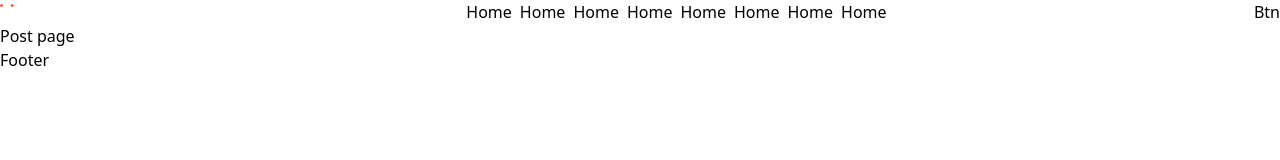
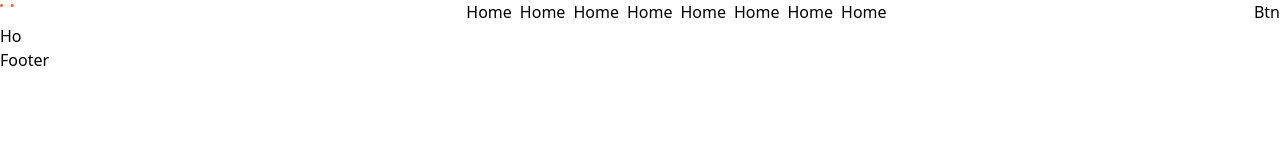
Before and after one commit to nexteraweb/upland, a Next.js app: page /post in a window 1280 px wide. Shown: the top 160 px of the page. Built offline with nearby package versions, Linux system fonts and the light colour scheme; a web font is replaced by a local one.

Commit message:
post part updated

```diff
--- a/app/post/page.jsx
+++ b/app/post/page.jsx
@@ -1,10 +1,16 @@
-// "use client"
+"use client"
+import Image from 'next/image'
 // Jodi hook(Like useState, useEffect) use kora lage tahole use client taa uncomment kore dio karon default server component next js a ,,,
+import Link from 'next/link'
 import React from 'react'
 
 const page = () => {
     return (
-        <div>Post page</div>
+        <div>
+
+         <Link href='#'>Ho</Link>
+         {/* <Image src={Logo} alt='Logo' width={100} height={100}/> */}
+        </div>
     )
 }
 
```
